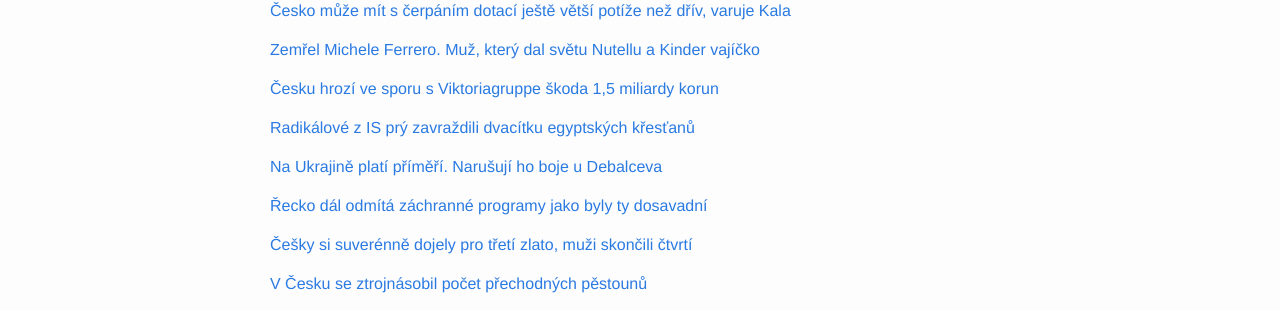
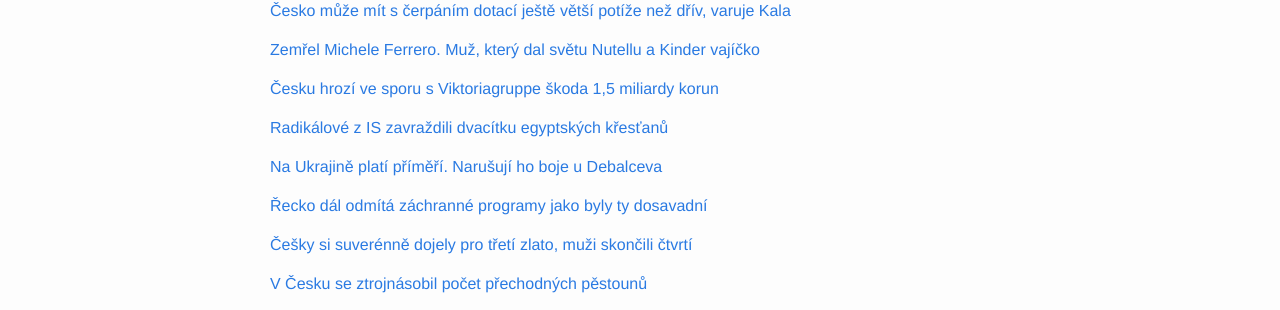
Before and after one commit to adliska/zpravar, a Jekyll site: the page built from index.html, in a window 1280 px wide. Shown: the part 216-526 px from the top of the page. Built offline with Jekyll 4.4.1, drawn with Linux system fonts in a browser that asks for light colours; some of the changed lines change nothing that is shown.

Commit message:
zpravar news update

```diff
--- a/index.html
+++ b/index.html
@@ -125,9 +125,10 @@ layout: default
 <li><a href=http://www.ceskatelevize.cz/ct24/domaci/301780-cesku-hrozi-kvuli-nafte-v-nemecku-skoda-1-5-miliardy-korun/>Česku hrozí kvůli naftě v Německu škoda 1,5 miliardy korun - www.ceskatelevize.cz</a></li>
 <li><a href=http://zpravy.e15.cz/burzy-a-trhy/komodity/cesku-hrozi-kvuli-nafte-v-nemecku-miliardova-skoda-varuje-svagr-1163159>Česku hrozí kvůli naftě v Německu miliardová škoda, varuje Švagr - zpravy.e15.cz</a></li>
 </ul>
-</div><p><a href="javascript:;" onclick="toggle_visibility('zpravy5')">Radikálové z IS prý zavraždili dvacítku egyptských křesťanů</a></p>
+</div><p><a href="javascript:;" onclick="toggle_visibility('zpravy5')">Radikálové z IS zavraždili dvacítku egyptských křesťanů</a></p>
 <div id="zpravy5" style="display:none">
 <ul>
+<li><a href=http://www.tyden.cz/rubriky/zahranici/afrika/radikalove-z-is-zavrazdili-dvacitku-egyptskych-krestanu_333560.html>Radikálové z IS zavraždili dvacítku egyptských křesťanů - www.tyden.cz</a></li>
 <li><a href=http://www.tyden.cz/rubriky/zahranici/afrika/radikalove-z-is-pry-zavrazdili-dvacitku-egyptskych-krestanu_333560.html>Radikálové z IS prý zavraždili dvacítku egyptských křesťanů - www.tyden.cz</a></li>
 <li><a href=http://zahranicni.ihned.cz/blizky-vychod/c1-63542170-islamsky-stat-v-libyi-zrejme-popravil-dvacitku-egyptskych-krestanu>Islámský stát v Libyi zřejmě popravil dvacítku egyptských křesťanů - zahranicni.ihned.cz</a></li>
 <li><a href=http://zpravy.aktualne.cz/zahranici/isamsky-stat-pry-v-libyi-zavrazdil-az-21-egyptskych-krestanu/r~3d739704b55411e49fc3002590604f2e/>Isámský stát prý v Libyi zavraždil až 21 egyptských křesťanů - zpravy.aktualne.cz</a></li>
```
